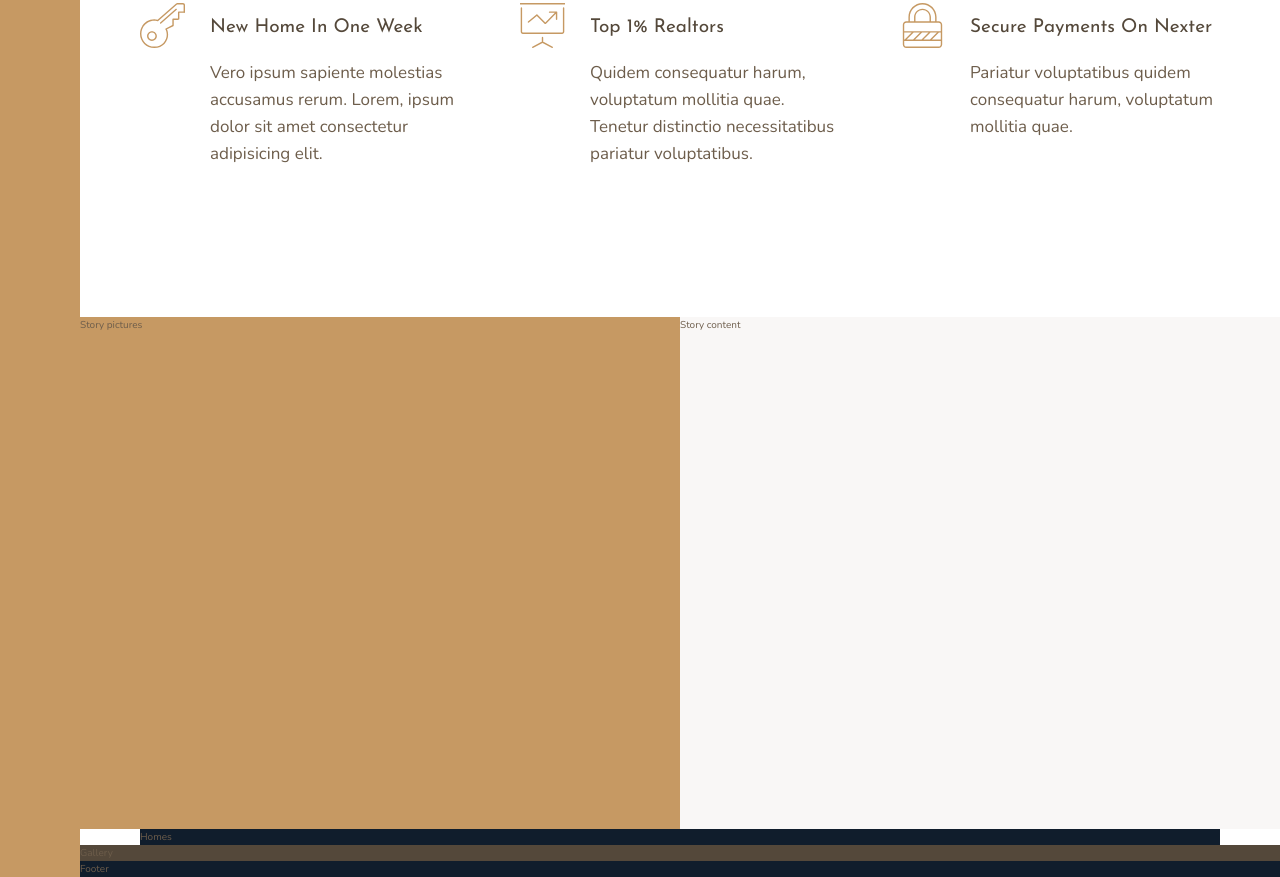
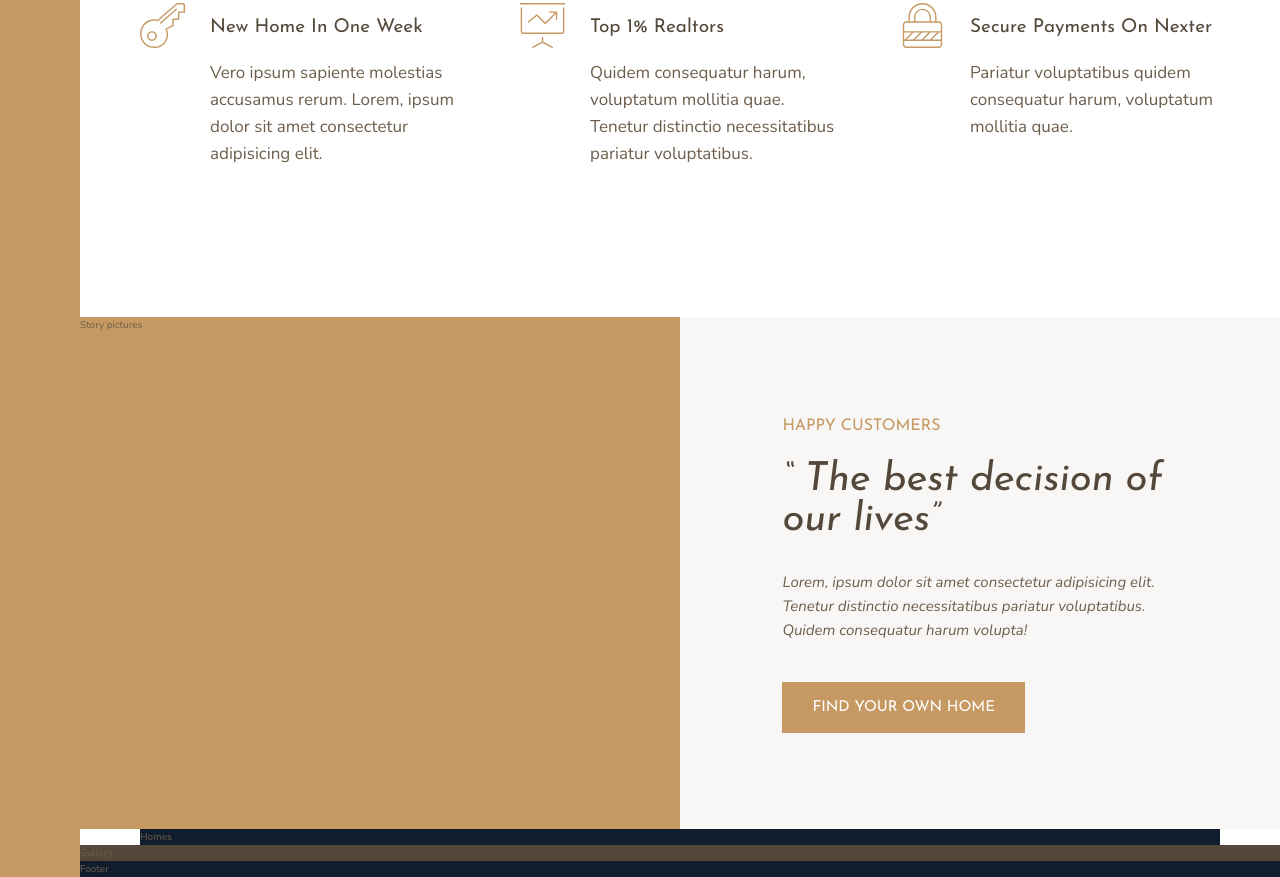
Before and after one commit to jordnlnn/nexter-project, a website: page index.html in a window 1280 px wide. Shown: the part 991-1868 px from the top of the page. Drawn offline with nearby package versions, Linux system fonts and the light colour scheme.

Commit message:
Built and styled the story section - headings, paragraph, and button.

```diff
--- a/index.html
+++ b/index.html
@@ -90,7 +90,19 @@
     </section>
 
     <div class="story__pictures">Story pictures</div>
-    <div class="story__content">Story content</div>
+
+    <div class="story__content">
+      <h3 class="heading-3 mb-sm">Happy Customers</h3>
+      <h2 class="heading-2 heading-2--dark mb-md">
+        &ldquo; The best decision of our lives&rdquo;
+      </h2>
+      <p class="story__text">
+        Lorem, ipsum dolor sit amet consectetur adipisicing elit. Tenetur
+        distinctio necessitatibus pariatur voluptatibus. Quidem consequatur
+        harum volupta!
+      </p>
+      <button class="btn">Find Your Own Home</button>
+    </div>
 
     <section class="homes">Homes</section>
 
--- a/sass/_story.scss
+++ b/sass/_story.scss
@@ -7,5 +7,17 @@
   &__content {
     background-color: $color-grey-light-1;
     grid-column: col-start 5 / full-end;
+
+    padding: 6rem 8vw;
+
+    display: grid;
+    align-content: center;
+    justify-items: start;
+  }
+
+  &__text {
+    font-size: 1.5rem;
+    font-style: italic;
+    margin-bottom: 4rem;
   }
 }
--- a/sass/_typography.scss
+++ b/sass/_typography.scss
@@ -9,10 +9,24 @@
 
 .heading-2 {
   @extend %heading;
+  font-size: 4rem;
+  font-style: italic;
+  line-height: 1;
+
+  &--light {
+    color: $color-grey-light-1;
+  }
+
+  &--dark {
+    color: $color-grey-dark-1;
+  }
 }
 
 .heading-3 {
   @extend %heading;
+  font-size: 1.6rem;
+  color: $color-primary;
+  text-transform: uppercase;
 }
 
 .heading-4 {
@@ -27,3 +41,36 @@
     color: $color-grey-dark-1;
   }
 }
+
+.btn {
+  background-color: $color-primary;
+  color: #fff;
+  border: none;
+  border-radius: 0;
+  font-family: $font-display;
+  font-size: 1.5rem;
+  text-transform: uppercase;
+  padding: 1.8rem 3rem;
+  cursor: pointer;
+  transition: all 0.2s;
+
+  &:hover {
+    background-color: $color-primary-dark;
+  }
+}
+
+.mb-sm {
+  margin-bottom: 2rem;
+}
+
+.mb-md {
+  margin-bottom: 3rem;
+}
+
+.mb-lg {
+  margin-bottom: 4rem;
+}
+
+.mb-hg {
+  margin-bottom: 8rem;
+}
```
Also changed, not shown: css/style.css.
